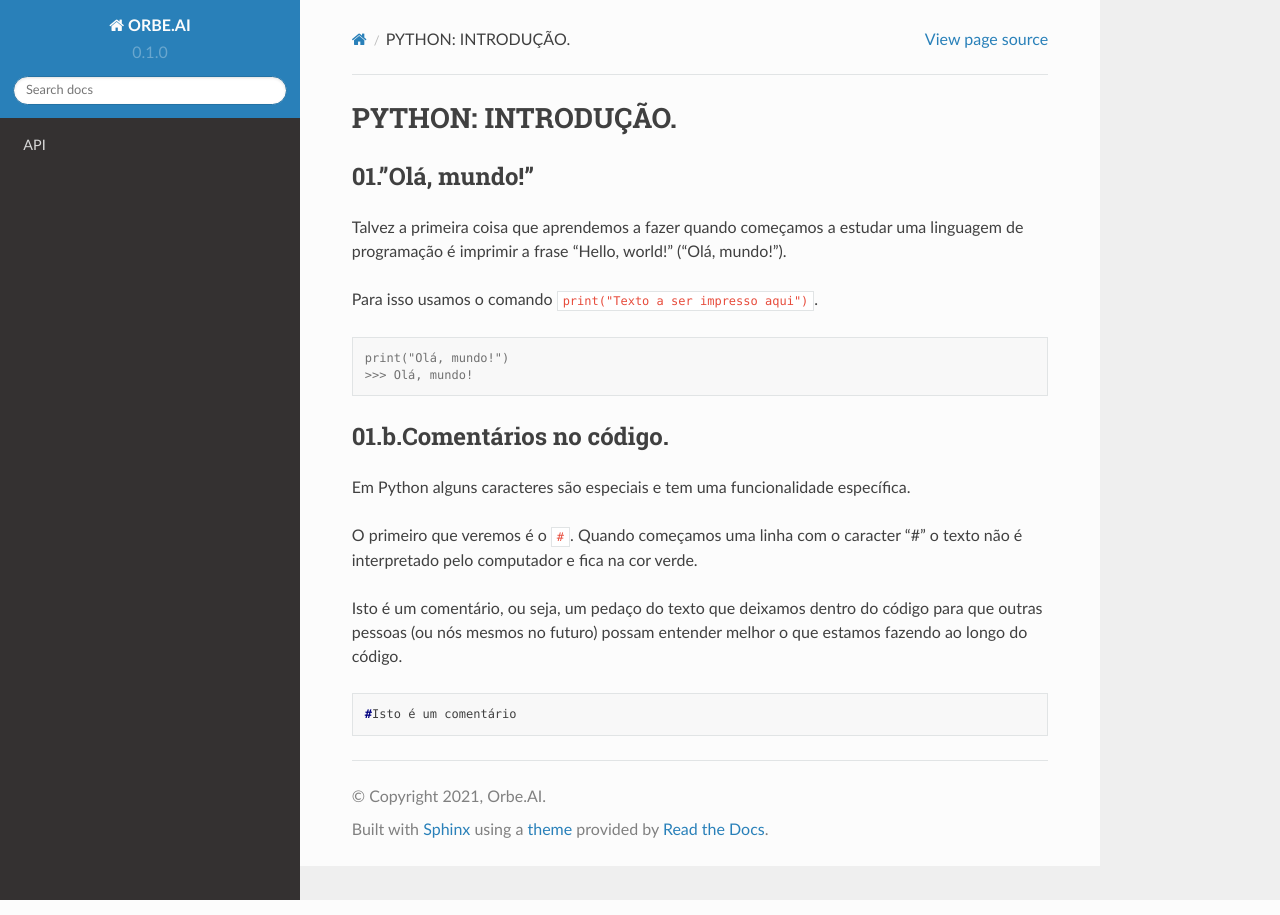
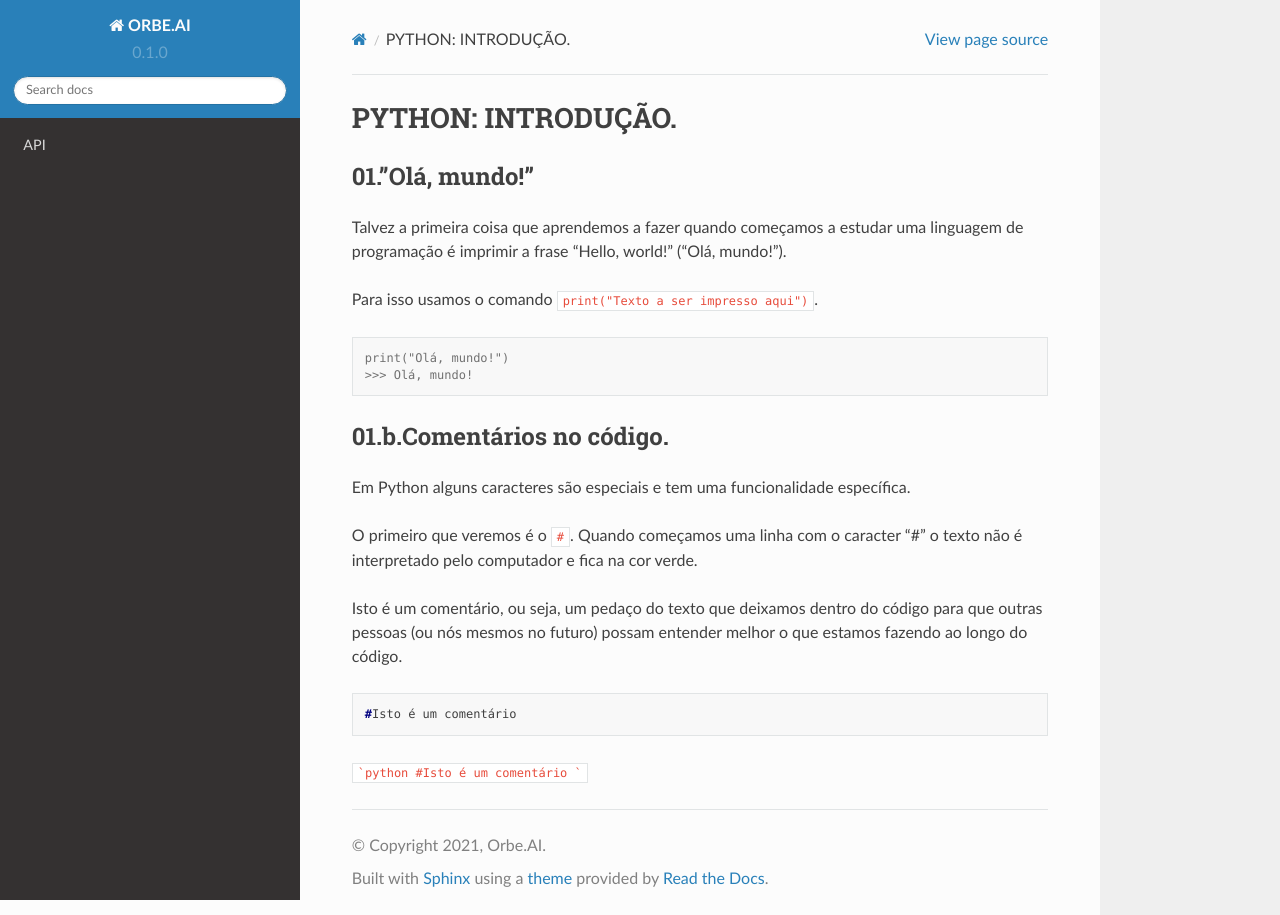
Before and after one commit to OrbeAI/rtd-python, a Sphinx documentation site: the page built from docs/source/python_introducao.rst, in a window 1280 px wide. Built offline with Sphinx 7.4.7 and the Read the Docs theme 2.0.0, drawn with Linux system fonts in a browser that asks for light colours; pages that are not in the unit, such as notebooks, are missing from menus.

Commit message:
Update python_introducao.rst

````diff
--- a/docs/source/python_introducao.rst
+++ b/docs/source/python_introducao.rst
@@ -29,3 +29,8 @@ Isto é um comentário, ou seja, um pedaço do texto que deixamos dentro do cód
 .. code-block:: console
 
    #Isto é um comentário
+
+
+```python
+#Isto é um comentário
+```
````
